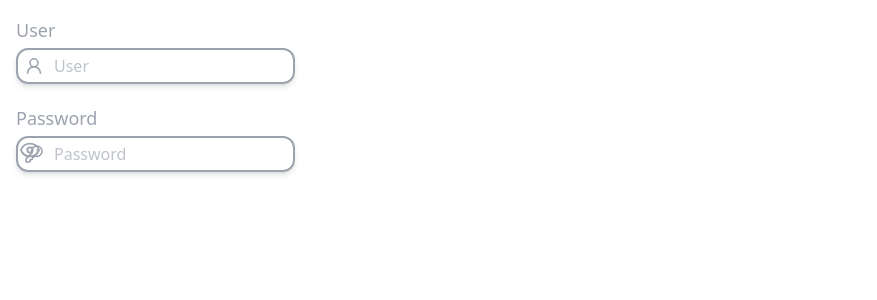
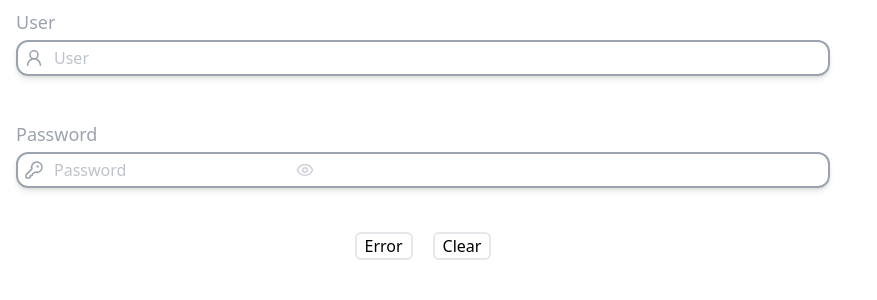
Before and after one commit to gustaaragao/rick-and-morty-app, a Vue app: page /login in a window 1280 px wide. Shown: the top 300 px of the page, without its empty margins (0-877 px from the left). Built offline with nearby package versions, Linux system fonts and the light colour scheme.

Commit message:
feature(BaseInput): error message

```diff
--- a/src/components/inputs/BaseInput.vue
+++ b/src/components/inputs/BaseInput.vue
@@ -1,32 +1,32 @@
 <template>
-  <div class="">
+  <div class="w-full">
     <div v-if="props.label" class="text-lg" ref="divLabel">
       <label>
         {{ props.label }}
       </label>
     </div>
     <!--begin: container Base Input -->
-    <div class="border-2 rounded-xl w-fit flex shadow-md mt-1" ref="containerBaseInput">
+    <div class="border-2 rounded-xl flex shadow-md mt-1" ref="containerBaseInput">
       <!--begin: Icon-->
       <div class="flex items-center justify-center pl-1">
         <i class="scale-[0.8]">
-          <slot name="icon"></slot>
+          <slot name="icon" ref="iconSlot"></slot>
         </i>
       </div>
       <!--end: Icon-->
       <!-- begin: Placeholder -->
-      <div v-if="props.placeholder" class="absolute z-0 opacity-65 pl-9 pt-1 select-none">
+      <div v-if="props.placeholder" class="absolute z-0 opacity-65 pt-1 pl-9 select-none">
         <span v-show="showPlaceholder">{{ props.placeholder }}</span>
       </div>
       <!-- end: Placeholder -->
       <!-- begin: Input -->
-      <input :type="props.type" class="rounded-xl focus:outline-none pl-2 mr-2 py-1 bg-transparent z-10"
+      <input :type="props.type" class="w-fit rounded-xl focus:outline-none pl-2 mr-2 py-1 bg-transparent z-10"
         v-model="inputValue" @input="checkInput()" @focus="changeColorBaseInput(focusColorHex)"
         @blur="changeColorBaseInput(defaultColorHex)" />
       <!-- end: Input -->
       <!-- begin: Toggle Password Visibility -->
-      <div v-if="props.type === 'password'" class="absolute cursor-pointer scale-[0.9]"
-        @click="showPassword = !showPassword">
+      <div v-if="props.type === 'password'" class="flex items-center justify-end mr-2 cursor-pointer scale-[0.75] opacity-50"
+        @click="showPassword = !showPassword;changeColorBaseInput(focusColorHex)">
         <i v-show="!showPassword">
           <Eye />
         </i>
@@ -37,35 +37,47 @@
       <!-- end: Toggle Password Visibility -->
     </div>
     <!--end: container Base Input -->
+    <!-- begin: Error Message -->
+    <div>
+      <div class="flex flex-row items-center text-xs text-red-500 pt-1 gap-0.5">
+        <i :class="props.error ? 'visible' : 'invisible'" class="scale-[0.60]"><CircleAlert /></i>
+        {{ props.error }}
+      </div>
+    </div>
+    <!-- end: Error Message -->
   </div>
 </template>
 
 <script setup>
 import colors from 'tailwindcss/colors'
 import { onMounted, ref } from 'vue'
-import { Eye, EyeOff } from 'lucide-vue-next';
+import { Eye, EyeOff, CircleAlert } from 'lucide-vue-next';
 
 const props = defineProps({
   type: {
     type: String,
-    default: 'text'
+    default: 'text',
   },
   label: {
     type: String,
-    default: ''
+    default: '',
   },
   defaultColor: {
     type: String,
-    default: 'gray-400'
+    default: 'gray-400',
   },
   focusColor: {
     type: String,
-    default: ''
+    default: '',
   },
   placeholder: {
     type: String,
-    default: ''
-  }
+    default: '',
+  },
+  error: {
+    type: String,
+    default: 'AAAAAAA',
+  },
 })
 
 const defaultColorHex = ref('')
@@ -73,6 +85,7 @@ const focusColorHex = ref('')
 
 const containerBaseInput = ref(null)
 const divLabel = ref(null)
+const iconSlot = ref(null)
 
 const inputValue = ref('')
 
--- a/src/views/LoginView.vue
+++ b/src/views/LoginView.vue
@@ -1,15 +1,27 @@
 <template>
-  <div class="grid gap-5 pl-4 pt-4">
-    <BaseInput label="User" placeholder="User" focusColor="violet-400">
+  <div class="relative grid gap-4 pl-4 pt-2 pr-[450px]">
+    <!-- begin: User Input -->
+    <BaseInput label="User" placeholder="User" focusColor="violet-400" :error="errorMessage">
       <template #icon>
         <UserRound />
       </template>
     </BaseInput>
-    <BaseInput type="password" label="Password" placeholder="Password" focusColor="violet-400">
+    <!-- end: User Input -->
+    <!-- begin: Password Input -->
+    <BaseInput type="password" label="Password" placeholder="Password" focusColor="violet-400" :error="errorMessage">
       <template #icon>
         <KeyRound />
       </template>
     </BaseInput>
+    <!-- end: Password Input -->
+    <div class="flex justify-center gap-5">
+      <button class="border-2 rounded-md px-2" @click="errorMessage = 'Error message'">
+        Error
+      </button>
+      <button class="border-2 rounded-md px-2" @click="errorMessage = ''">
+        Clear
+      </button>
+    </div>
   </div>
 </template>
 
@@ -17,4 +29,10 @@
 import BaseInput from '@/components/inputs/BaseInput.vue'
 import { UserRound } from 'lucide-vue-next'
 import { KeyRound } from 'lucide-vue-next'
+import { ref, watch } from 'vue';
+
+const errorMessage = ref('');
+
+watch(errorMessage, () => console.log(errorMessage.value))
+
 </script>
```
